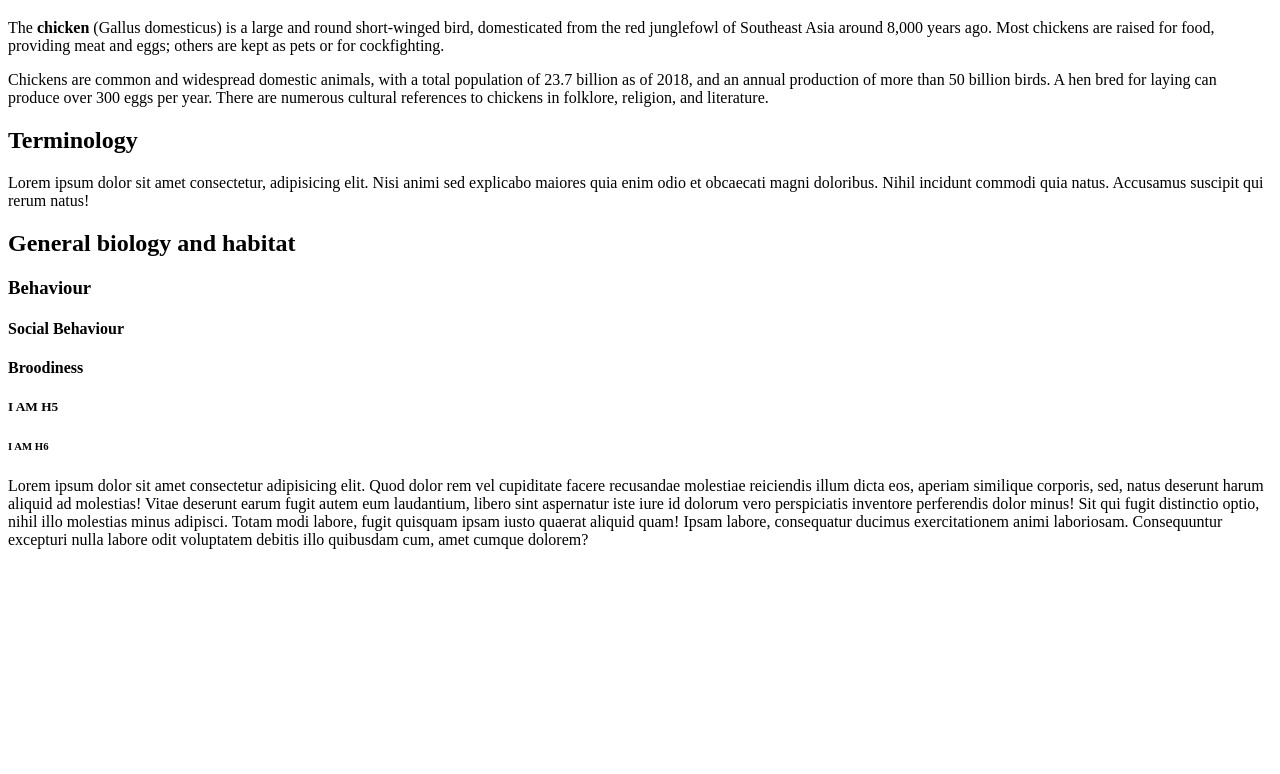
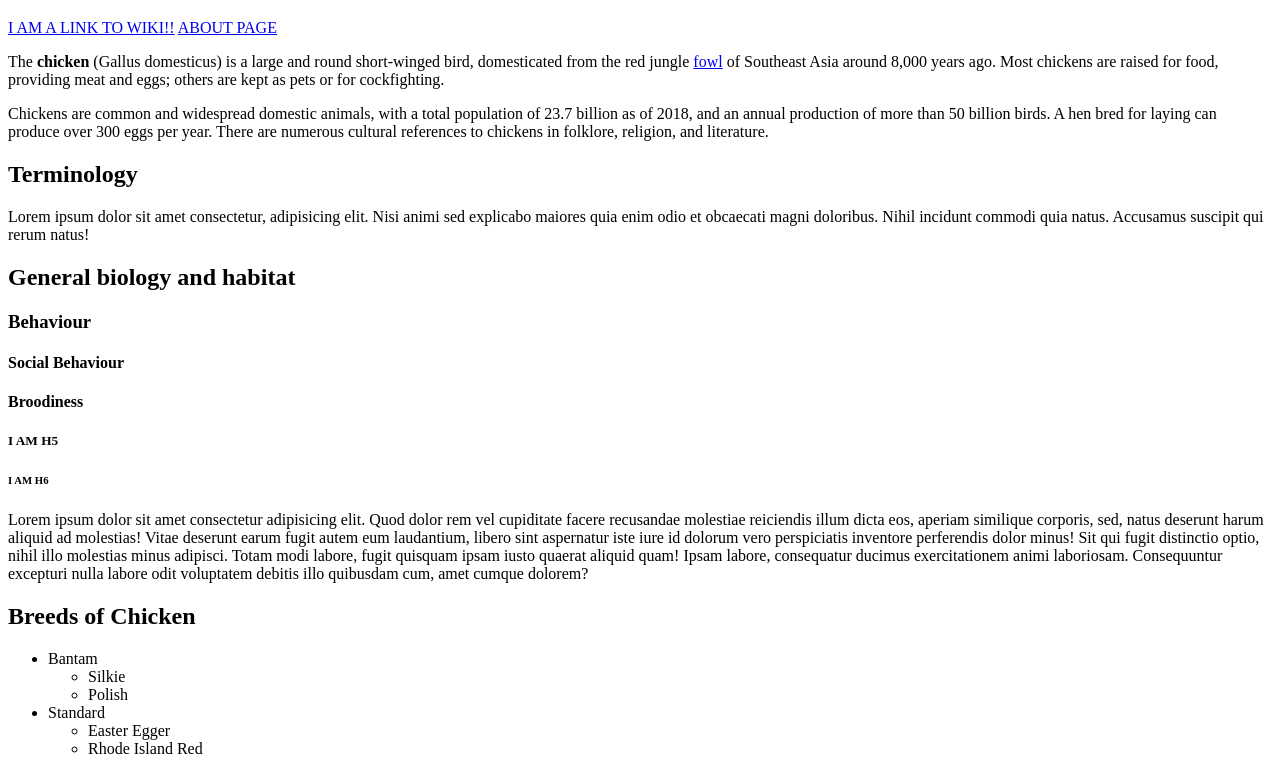
Before and after one commit to akshayx9/Web-Development-I, a plain HTML site: page HTML/chickens.html in a window 1280 px wide. Shown: the part 61-835 px from the top of the page. Before the commit the page ends 800 px from the top, so only its background shows below. Drawn offline with Linux system fonts and the light colour scheme.

Commit message:
fourth commit

```diff
--- a/HTML/chickens.html
+++ b/HTML/chickens.html
@@ -6,11 +6,16 @@
   </head>
   <body>
     <h1>Chicken</h1>
+
+    <a href="https://en.wikipedia.org/wiki/Chicken">I AM A LINK TO WIKI!!</a>
+    <a href="about.html">ABOUT PAGE</a>
+
     <p>
       The <b>chicken</b> (Gallus domesticus) is a large and round short-winged
-      bird, domesticated from the red junglefowl of Southeast Asia around 8,000
-      years ago. Most chickens are raised for food, providing meat and eggs;
-      others are kept as pets or for cockfighting.
+      bird, domesticated from the red jungle
+      <a href="https://en.wikipedia.org/wiki/Fowl">fowl</a> of Southeast Asia
+      around 8,000 years ago. Most chickens are raised for food, providing meat
+      and eggs; others are kept as pets or for cockfighting.
     </p>
 
     <p>
@@ -46,5 +51,22 @@
       Consequuntur excepturi nulla labore odit voluptatem debitis illo quibusdam
       cum, amet cumque dolorem?
     </p>
+    <h2>Breeds of Chicken</h2>
+    <ul>
+      <li>
+        Bantam
+        <ul>
+          <li>Silkie</li>
+          <li>Polish</li>
+        </ul>
+      </li>
+      <li>
+        Standard
+        <ul>
+          <li>Easter Egger</li>
+          <li>Rhode Island Red</li>
+        </ul>
+      </li>
+    </ul>
   </body>
 </html>
```
Also changed, not shown: HTML/about.html (added, +13 -0 lines).
